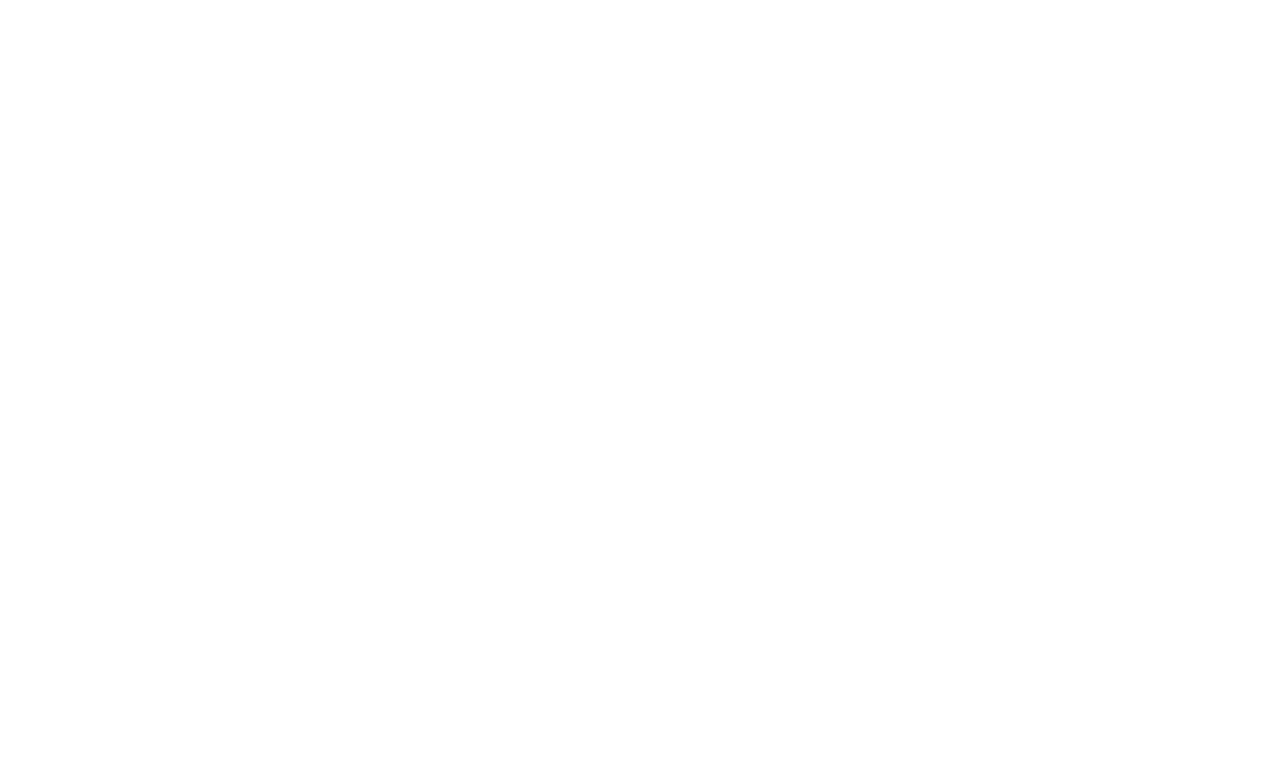
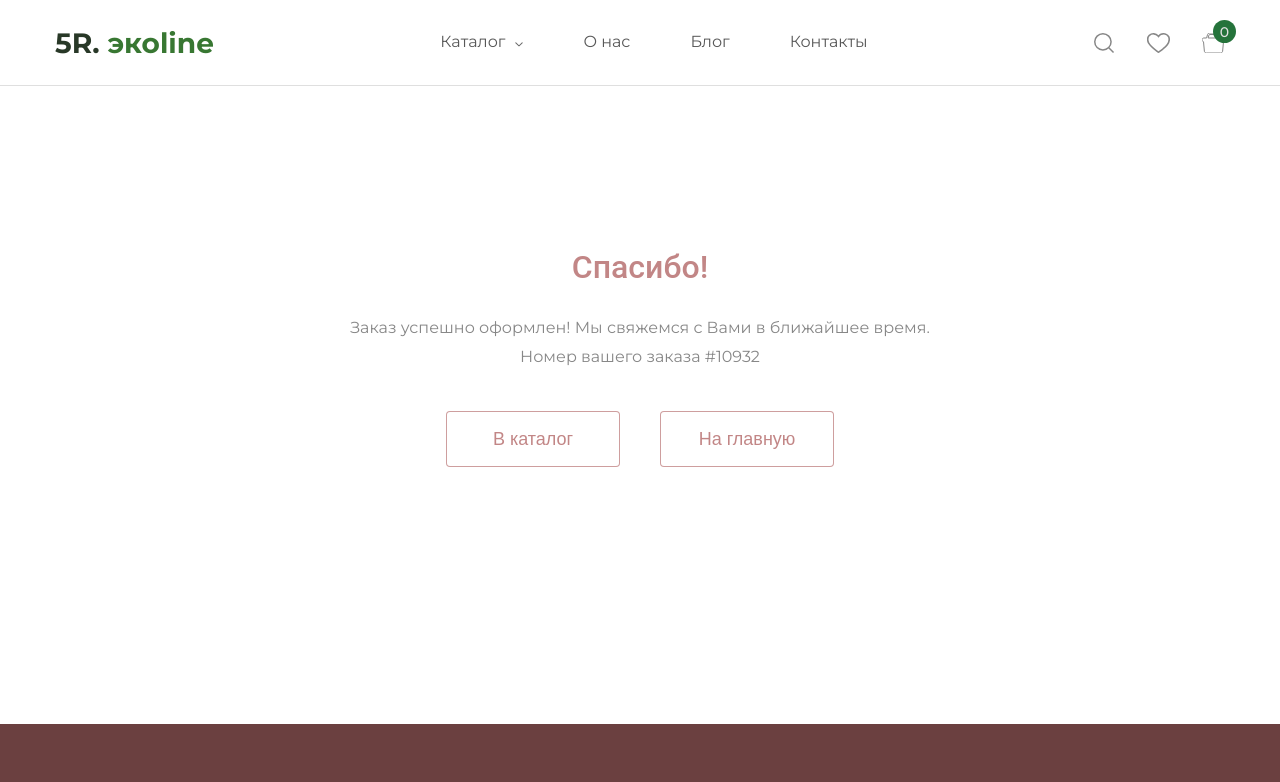
Before and after one commit to ogyreck/5R-ecoLINE, a React (Create React App) app: page /thanks in a window 1280 px wide. Shown: the top 782 px of the page. Built offline with nearby package versions, Linux system fonts and the light colour scheme.

Commit message:
Разработка секции спасибо за заказ

```diff
--- a/src/App.js
+++ b/src/App.js
@@ -9,6 +9,7 @@
 import ScrollToTop from "./ScrollToTop";
 import CardProduct from "./components/contents/shop/Card-Product/CardProduct";
 import BasketContainer from "./components/contents/shop/Basket/BasketContainer";
+import ThankYou from './components/contents/shop/Basket/ThankYou/ThankYou';
 
 const App = (props) => {
     // debugger;
@@ -24,6 +25,7 @@
                 <Route exact path='/shop' render={()=><Shop />}/>
                 <Route exact path='/shop/basket' render={()=><BasketContainer />}/>
                 <Route exact path='/shop/card' component={CardProduct}/>
+                <Route exact path='/thanks' component={ThankYou}/>
             </ScrollToTop>
             </BrowserRouter>
         </>
--- a/src/components/contents/shop/Basket/Delivery/Pay-method/PayMethod.jsx
+++ b/src/components/contents/shop/Basket/Delivery/Pay-method/PayMethod.jsx
@@ -1,6 +1,7 @@
 import DeliveryInfo from "./DeliveryInfo/DeliveryInfo";
 import "./PayMethod.css"
 import PersonalInfo from "./PersonalInfo/PersonalInfo";
+import { Link } from "react-router-dom";
 
 const PayMethod = () => {
    return (
@@ -16,7 +17,7 @@
                </form>
             </div>
          </div>
-         <PersonalInfo/>
+         <PersonalInfo />
          <DeliveryInfo />
          <p className="offer">Нажимая на кнопку «Оформить заказ», я принимаю условия<a className="offer__link" href="/"> публичной оферты и политики конфиденциальности</a></p>
          <label className="input-checkbox-text">
@@ -24,7 +25,8 @@
             Перезвонить мне для уточнения деталей заказа
          </label>
          <div className="button-container">
-            <button type="submit" className="form-button">Оформить заказ</button>
+
+            <Link to="/thanks"><button type="submit" className="form-button">Оформить заказ</button></Link>
          </div>
       </>
    );
--- /dev/null
+++ b/src/components/contents/shop/Basket/ThankYou/ThankYou.css
@@ -0,0 +1,45 @@
+.thank {
+  padding-top: 245px;
+  padding-bottom: 257px;
+  text-align: center;
+}
+
+.main-heading-thank {
+  font-weight: 500;
+  font-size: 32px;
+  line-height: 140%;
+  color: #c28686;
+}
+
+.thank-text {
+  font-weight: normal;
+  font-size: 16px;
+  line-height: 180%;
+  color: #878787;
+  padding-top: 24px;
+  padding-bottom: 40px;
+}
+
+.thank__button-container {
+  display: flex;
+  justify-content: center;
+  align-items: center;
+  gap: 40px;
+}
+
+.thank__button {
+  width: 174px;
+  height: 56px;
+  border: 1px solid rgba(194, 134, 134, 0.8);
+  border-radius: 4px;
+  background: #fff;
+  color: #c28686;
+  font-weight: 500;
+  font-size: 18px;
+  line-height: 24px;
+}
+
+.thank__button:hover {
+  background: #c28686;
+  color: #ffffff;
+}
--- /dev/null
+++ b/src/components/contents/shop/Basket/ThankYou/ThankYou.jsx
@@ -0,0 +1,29 @@
+import "./ThankYou.css";
+import Footer from "../../../../footer/Footer";
+import HeaderShopContainer from "../../../../header/Header_shopContainer";
+import { Link } from "react-router-dom";
+
+const ThankYou = () => {
+   return (
+      <>
+         <HeaderShopContainer />
+         <section className="thank">
+            <div className="container">
+               <h2 className="main-heading main-heading-thank">Спасибо!</h2>
+               <p className="thank-text">Заказ успешно оформлен! Мы свяжемся с Вами в ближайшее время. <br /> Номер вашего заказа #10932</p>
+               <div className="thank__button-container">
+                  <Link to="/shop">
+                  <button className="thank__button">В каталог</button>
+                  </Link>
+                  <Link to="/">
+                  <button className="thank__button">На главную</button>
+                  </Link>
+               </div>
+            </div>
+         </section>
+         <Footer />
+      </>
+   );
+};
+
+export default ThankYou;
```
